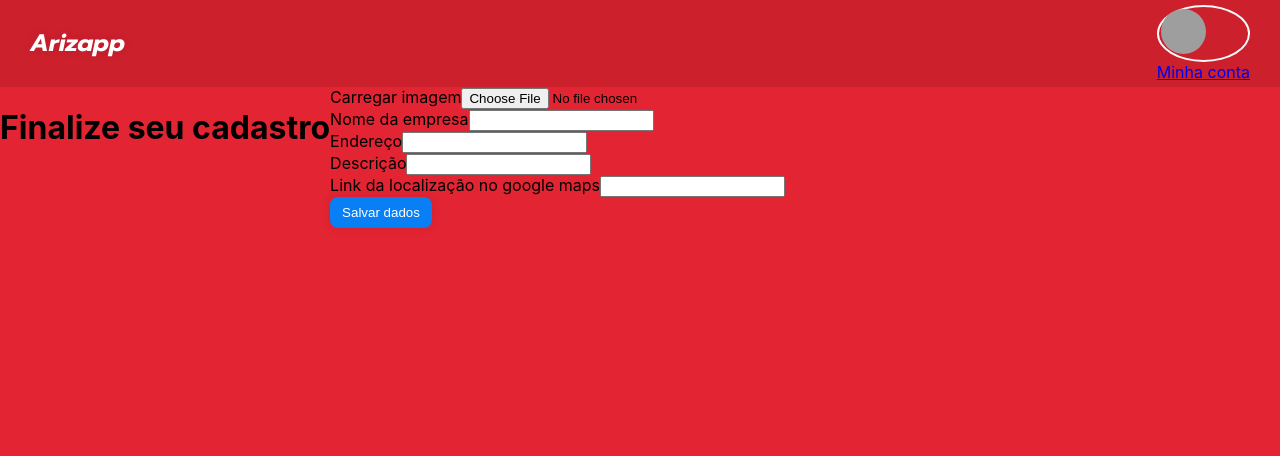
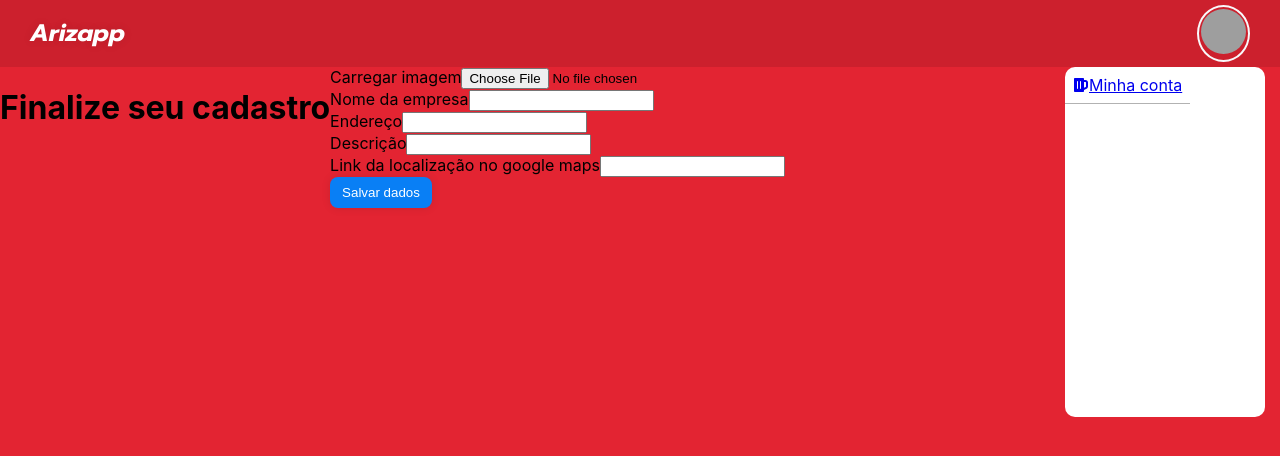
Before and after one commit to Arizapp/arizapp-front, a React (Create React App) app in the folder lp1/: page /continuacao-cadastro in a window 1280 px wide. Shown: the top 456 px of the page. Built offline with nearby package versions, Linux system fonts and the light colour scheme; no server answers; grey boxes are pictures that could not be loaded.

Commit message:
continuacao do cadastro

```diff
--- a/lp1/package.json
+++ b/lp1/package.json
@@ -19,6 +19,7 @@
     "node-sass": "^6.0.1",
     "react": "^17.0.2",
     "react-dom": "^17.0.2",
+    "react-icons": "^4.3.1",
     "react-input-mask": "^2.0.4",
     "react-router-dom": "^5.3.0",
     "react-scripts": "4.0.3",
--- a/lp1/src/pages/admin/user/continuacaoCadastro.scss
+++ b/lp1/src/pages/admin/user/continuacaoCadastro.scss
@@ -46,6 +46,28 @@ body {
                         border-radius: 100%;
                     }
                 }
+                &.dropdown-float > ul {
+                    position: absolute;
+                    height: 350px;
+                    border-radius: 10px;
+                    margin-top: 5px;
+                    right: 15px;
+                    background-color: #ffffff;
+                    display: block;
+                    width: 200px;
+
+                    li {
+                        display: inline-block;
+                        border-bottom: 1px solid rgba(0, 0, 0, 0.3);
+                        a {
+                            display: flex;
+                            padding: 8px;
+                            justify-content: space-between;
+                            align-items: center;
+                            flex-direction: row;
+                        }
+                    }
+                }
             }
         }
     }
--- a/lp1/src/pages/admin/user/continuacaoCadastro.tsx
+++ b/lp1/src/pages/admin/user/continuacaoCadastro.tsx
@@ -1,6 +1,7 @@
 import { useEffect } from 'react';
 import { useAuth } from './../../../hooks/Auth';
 import { ButtonPrimary } from './../../../components/buttons/primary';
+import { FaBeer } from 'react-icons/fa';
 
 import './continuacaoCadastro.scss';
 
@@ -78,7 +79,7 @@ export function ContinuacaoCadastroHeader() {
                         <ul>
                             <li>
                                 <a href="javascript:void(0)">
-                                    Minha conta
+                                    <FaBeer /> Minha conta
                                 </a>
                             </li>
                         </ul>
```
Also changed, not shown: 20 other files (tests, documents, lock files or other folders).
